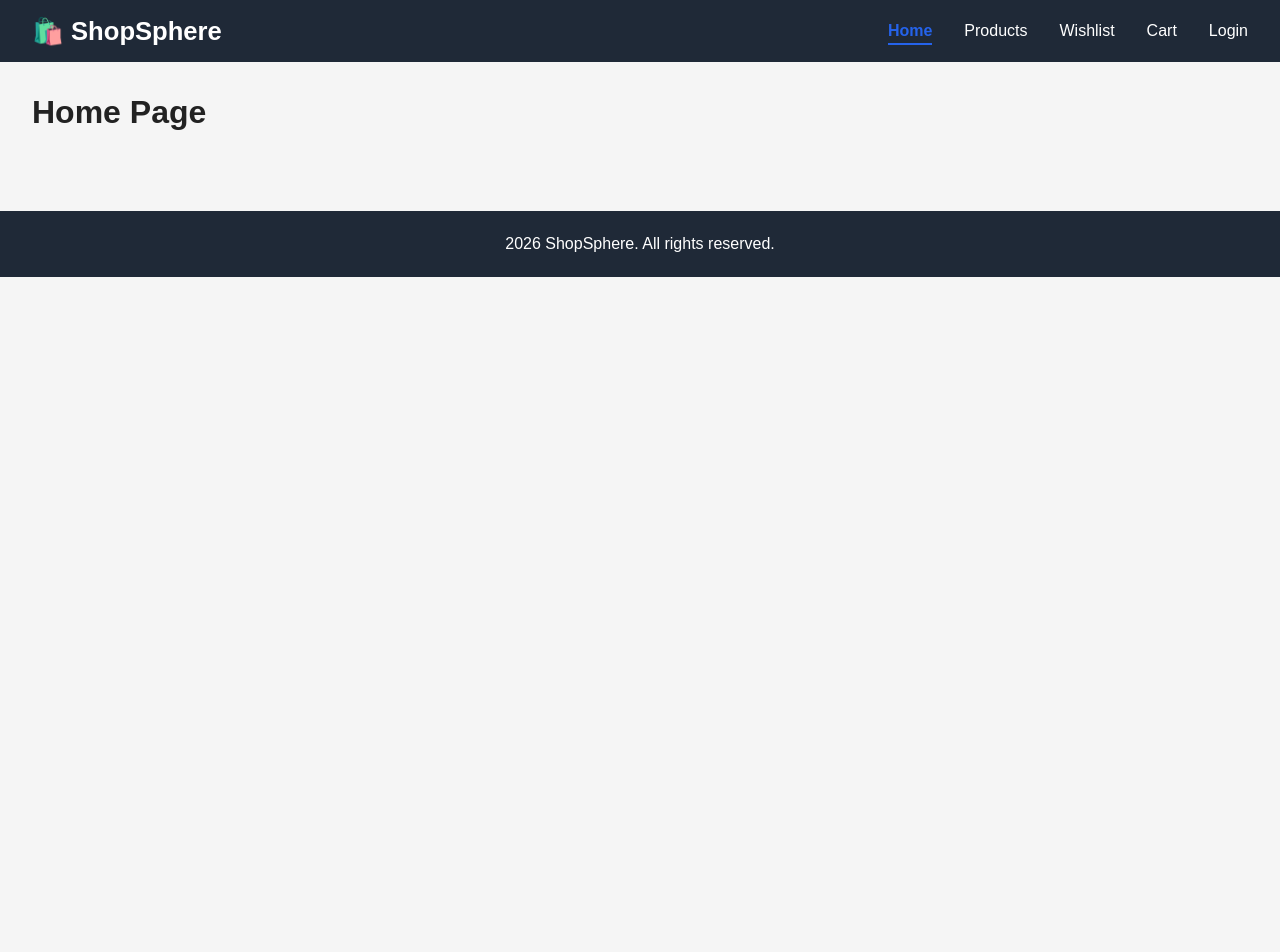
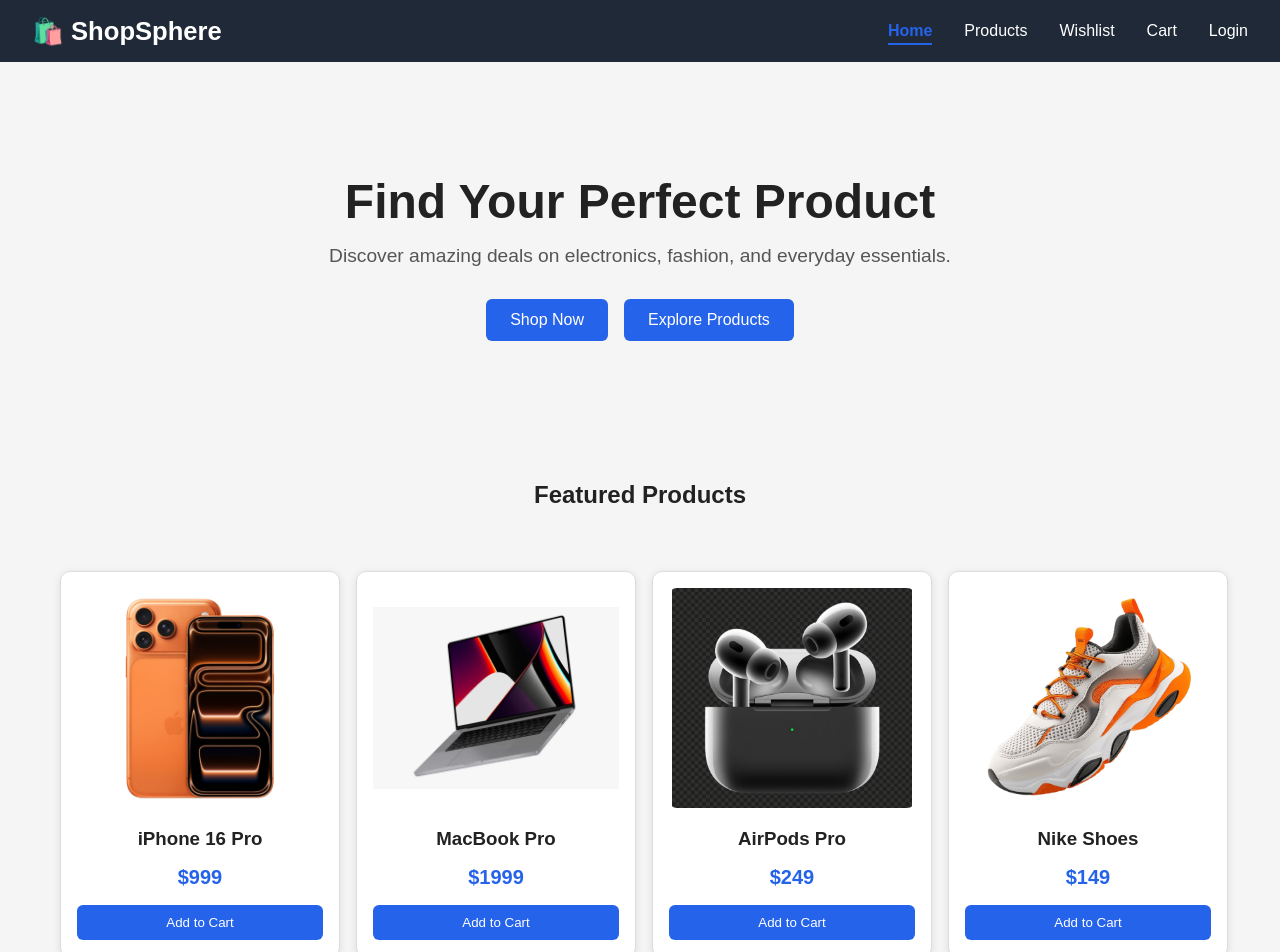
Before and after one commit to Rufith7/shopsphere-ecommerce, a React (Vite) app: page / in a window 1280 px wide. Shown: the top 952 px of the page. Before the commit the page ends 800 px from the top, so only its background shows below. Built offline with nearby package versions, Linux system fonts and the light colour scheme.

Commit message:
refactor(home): move home content into Home page

```diff
--- a/src/pages/Home/Home.jsx
+++ b/src/pages/Home/Home.jsx
@@ -1,6 +1,28 @@
+import Hero from "../../components/home/Hero";
+import ProductCard from "../../components/products/ProductCard";
+
+import products from "../../data/products";
+
 function Home() {
   return (
-    <h1>Home Page</h1>
+    <>
+      <Hero />
+
+      <section className="products-section">
+        <h2>Featured Products</h2>
+
+        <div className="products-grid">
+          {products.map((product) => (
+            <ProductCard
+              key={product.id}
+              title={product.title}
+              price={product.price}
+              image={product.image}
+            />
+          ))}
+        </div>
+      </section>
+    </>
   );
 }
 
```
